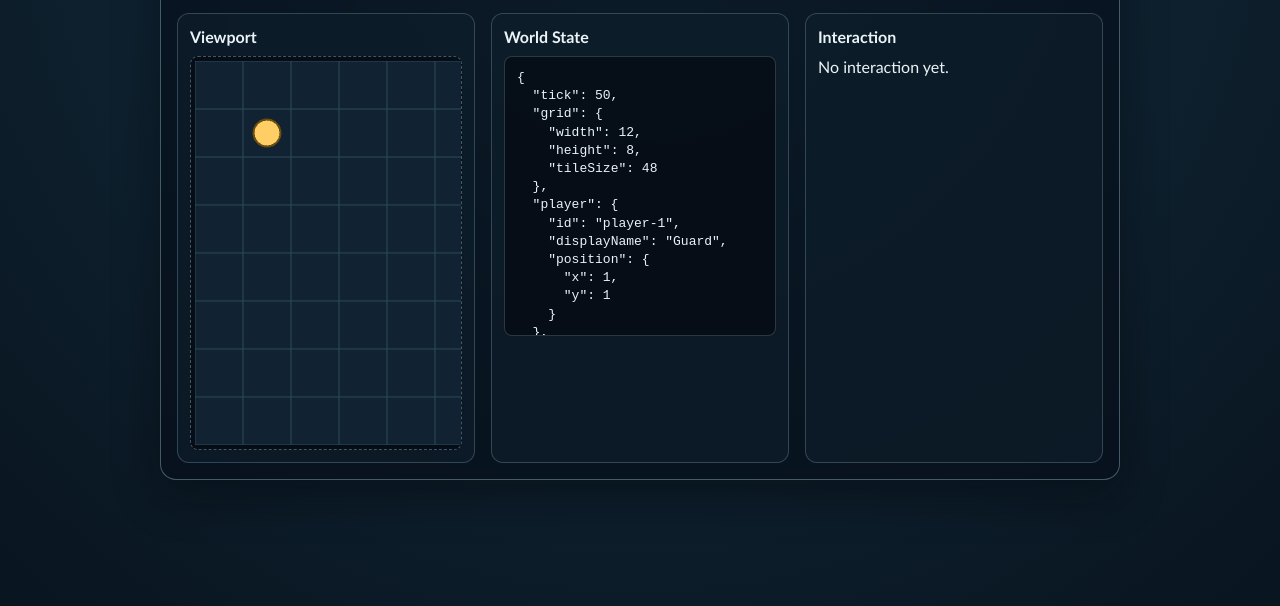
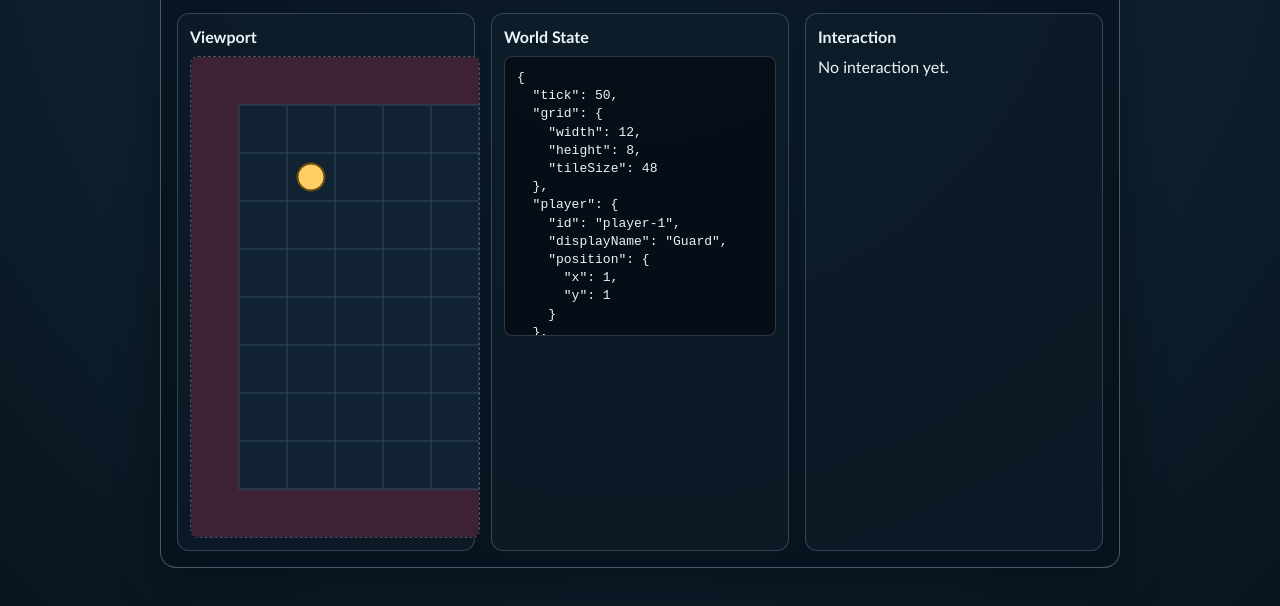
Before and after one commit to gersseba/guard_game, a website built with Vite: page index.html in a window 1280 px wide. Shown: the part 124-730 px from the top of the page. Built offline with nearby package versions, Linux system fonts and the light colour scheme; animation ran at ten frames a second.

Commit message:
#20 center the camera on the player in the Pixi scene
* #20 center camera on player in Pixi scene

* #20 set tile-sized camera window and edge band

* #20 align viewport window with camera centering math

* #20 switch camera window to 6x10 tiles

---------

Co-authored-by: sgerstenberg <sebastian.gerstenberg@gema.de>

```diff
--- a/src/render/scene.ts
+++ b/src/render/scene.ts
@@ -11,6 +11,7 @@ export interface PixiRenderTargets {
 
 interface RenderContext {
   app: Application;
+  boundaryGraphics: Graphics;
   gridGraphics: Graphics;
   playerGraphics: Graphics;
   rootContainer: Container;
@@ -18,9 +19,31 @@ interface RenderContext {
   lastHeight: number;
 }
 
-const ensureCanvasSize = (context: RenderContext, worldState: WorldState): void => {
-  const nextWidth = worldState.grid.width * worldState.grid.tileSize;
-  const nextHeight = worldState.grid.height * worldState.grid.tileSize;
+const VIEWPORT_TILE_WIDTH = 6;
+const VIEWPORT_TILE_HEIGHT = 10;
+const EDGE_BAND_TILES = 1;
+
+const clamp = (value: number, min: number, max: number): number => {
+  return Math.max(min, Math.min(max, value));
+};
+
+const measureViewport = (worldState: WorldState): { width: number; height: number } => {
+  const worldWidth = worldState.grid.width * worldState.grid.tileSize;
+  const worldHeight = worldState.grid.height * worldState.grid.tileSize;
+  const fixedWidth = VIEWPORT_TILE_WIDTH * worldState.grid.tileSize;
+  const fixedHeight = VIEWPORT_TILE_HEIGHT * worldState.grid.tileSize;
+
+  return {
+    width: clamp(fixedWidth, 1, worldWidth + EDGE_BAND_TILES * worldState.grid.tileSize * 2),
+    height: clamp(fixedHeight, 1, worldHeight + EDGE_BAND_TILES * worldState.grid.tileSize * 2),
+  };
+};
+
+const ensureCanvasSize = (
+  context: RenderContext,
+  worldState: WorldState,
+): void => {
+  const { width: nextWidth, height: nextHeight } = measureViewport(worldState);
 
   if (context.lastWidth === nextWidth && context.lastHeight === nextHeight) {
     return;
@@ -29,6 +52,35 @@ const ensureCanvasSize = (context: RenderContext, worldState: WorldState): void
   context.lastWidth = nextWidth;
   context.lastHeight = nextHeight;
   context.app.renderer.resize(nextWidth, nextHeight);
+};
+
+const updateCamera = (context: RenderContext, worldState: WorldState): void => {
+  const tileSize = worldState.grid.tileSize;
+  const worldWidth = worldState.grid.width * tileSize;
+  const worldHeight = worldState.grid.height * tileSize;
+  const playerCenterX = worldState.player.position.x * tileSize + tileSize / 2;
+  const playerCenterY = worldState.player.position.y * tileSize + tileSize / 2;
+  const edgeBandSize = tileSize * EDGE_BAND_TILES;
+  const minOffsetX = context.lastWidth - worldWidth - edgeBandSize;
+  const minOffsetY = context.lastHeight - worldHeight - edgeBandSize;
+  const maxOffsetX = edgeBandSize;
+  const maxOffsetY = edgeBandSize;
+  const nextOffsetX = clamp(context.lastWidth / 2 - playerCenterX, minOffsetX, maxOffsetX);
+  const nextOffsetY = clamp(context.lastHeight / 2 - playerCenterY, minOffsetY, maxOffsetY);
+
+  context.rootContainer.position.set(nextOffsetX, nextOffsetY);
+};
+
+const drawBoundaryBand = (context: RenderContext, worldState: WorldState): void => {
+  const tileSize = worldState.grid.tileSize;
+  const worldWidth = worldState.grid.width * tileSize;
+  const worldHeight = worldState.grid.height * tileSize;
+  const edgeBandSize = tileSize * EDGE_BAND_TILES;
+
+  context.boundaryGraphics.clear();
+  context.boundaryGraphics
+    .rect(-edgeBandSize, -edgeBandSize, worldWidth + edgeBandSize * 2, worldHeight + edgeBandSize * 2)
+    .fill({ color: 0x3d2135 });
 };
 
 const drawGrid = (context: RenderContext, worldState: WorldState): void => {
@@ -79,14 +131,17 @@ export const createPixiRenderPort = async (targets: PixiRenderTargets): Promise<
   targets.viewport.replaceChildren(app.canvas);
 
   const gridGraphics = new Graphics();
+  const boundaryGraphics = new Graphics();
   const playerGraphics = new Graphics();
   const rootContainer = new Container();
+  rootContainer.addChild(boundaryGraphics);
   rootContainer.addChild(gridGraphics);
   rootContainer.addChild(playerGraphics);
   app.stage.addChild(rootContainer);
 
   const context: RenderContext = {
     app,
+    boundaryGraphics,
     gridGraphics,
     playerGraphics,
     rootContainer,
@@ -97,8 +152,10 @@ export const createPixiRenderPort = async (targets: PixiRenderTargets): Promise<
   return {
     render: (worldState: WorldState) => {
       ensureCanvasSize(context, worldState);
+      drawBoundaryBand(context, worldState);
       drawGrid(context, worldState);
       drawPlayerMarker(context, worldState);
+      updateCamera(context, worldState);
     },
   };
 };
--- a/src/style.css
+++ b/src/style.css
@@ -70,11 +70,14 @@ body {
 }
 
 .guard-game-viewport {
-  min-height: 120px;
+  box-sizing: content-box;
+  height: 480px;
   border-radius: 0.5rem;
   border: 1px dashed rgba(187, 224, 239, 0.35);
-  padding: 0.25rem;
-  overflow: auto;
+  padding: 0;
+  width: 288px;
+  margin: 0 auto;
+  overflow: hidden;
   background: rgba(5, 10, 18, 0.75);
 }
 
```
